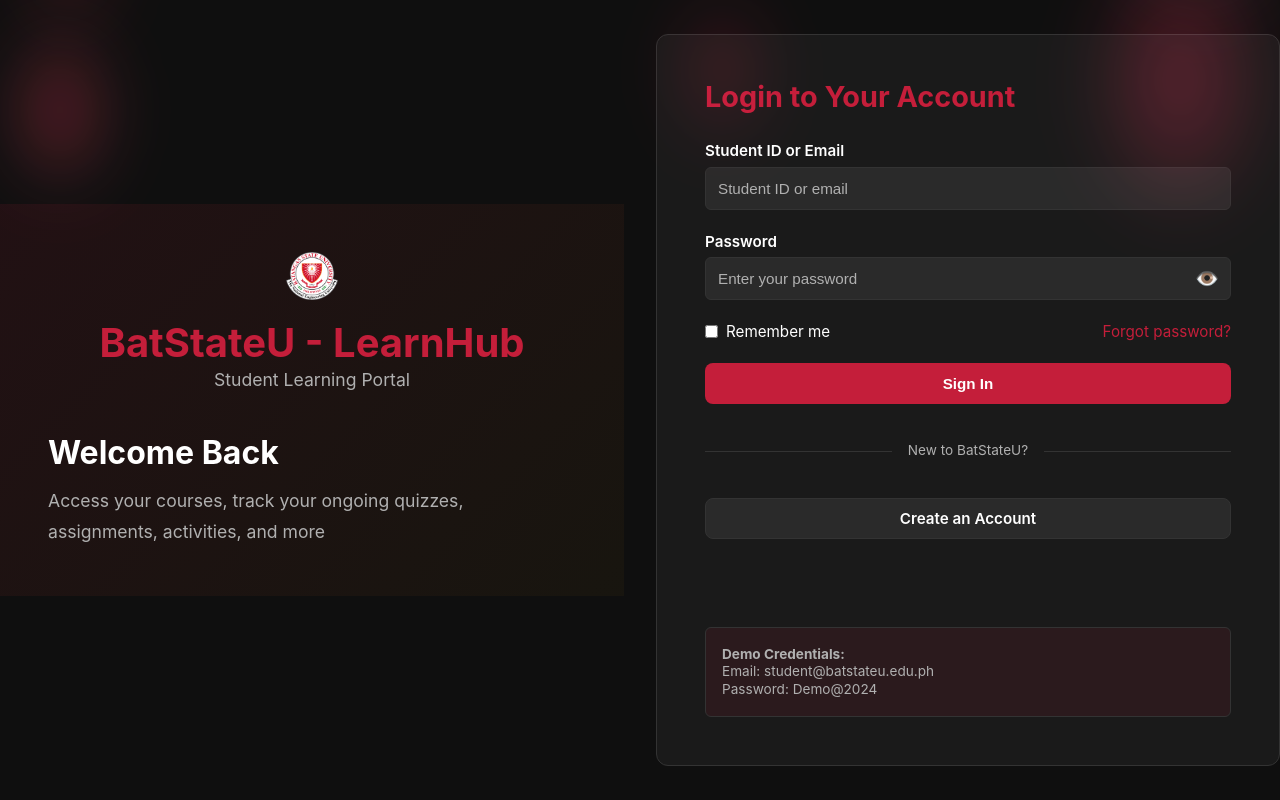
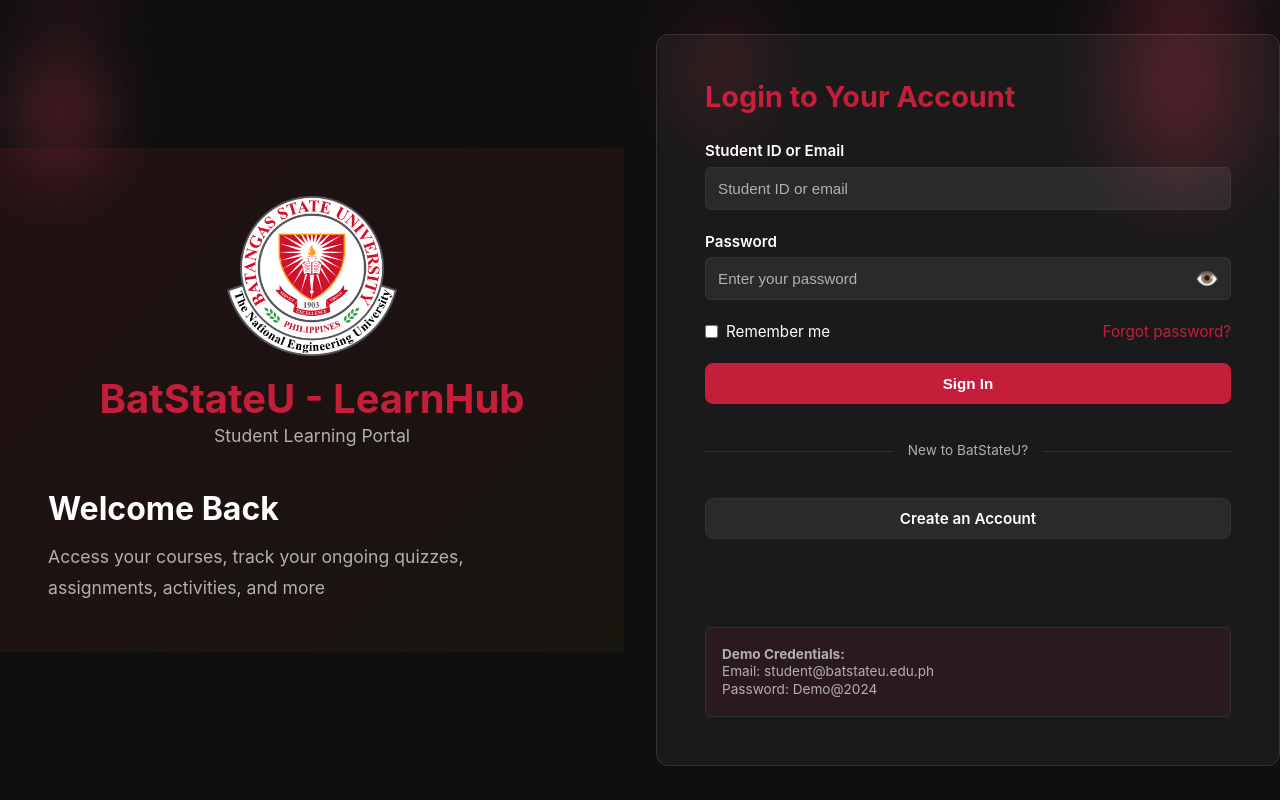
Before and after one commit to JennyMaeGabuya/SM-3101, a PHP site: page /login.php in a window 1280 px wide; the page is wider, and only the part inside the window is pictured. Run offline with PHP 8.4, Linux system fonts and the light colour scheme.

Commit message:
Fix login logo size on login page and others in .php file 0/7

```diff
--- a/login.php
+++ b/login.php
@@ -10,14 +10,14 @@ include 'connection/dbsConnection.php';
     <title>BatStateU - Student Portal Login</title>
     <link rel="stylesheet" href="styles/styles.css?v=2">
 </head>
-<body class="auth-page">
+<body class="auth-page login-page">
    <section class="login-section" style="position:relative; overflow:visible;">
 
-    <!-- 🔥 Ambient ORBS (inside the section, after content or before closing tag) -->
+
     <div class="gx-orb gx-orb--soft"  style="right:-80px; top:-100px; background:var(--gx-orb-1);"></div>
     <div class="gx-orb gx-orb--small" style="left:-40px; bottom:-70px; background:var(--gx-orb-2);"></div>
     <div class="gx-orb gx-orb--small" style="left:-50px; top:40%; background:var(--gx-orb-3);"></div>
-    <!-- extra 2 orbs -->
+
     <div class="gx-orb gx-orb--soft"  style="right:-100px; bottom:-50px; background:var(--gx-orb-4);"></div>
     <div class="gx-orb gx-orb--small" style="right:35%; top:-40px; background:var(--gx-orb-5);"></div>
     </section>
@@ -41,7 +41,6 @@ include 'connection/dbsConnection.php';
 
                 <div class="form-group">
                     <label for="loginEmail">Student ID or Email</label>
-                    <!-- use text so student IDs are accepted without email-only validation -->
                     <input type="text" id="loginEmail" placeholder="Student ID or email" required>
                 </div>
 
@@ -83,12 +82,12 @@ include 'connection/dbsConnection.php';
     <script src="settings.js"></script>
     <script src="auth.js"></script>
     <script>
-        // Show a message/banner if redirected here after logout
+
         window.addEventListener('load', function() {
             try {
                 const params = new URLSearchParams(window.location.search)
                 const flagged = sessionStorage.getItem('batstate_just_logged_out') || params.has('logged_out')
-                // If we arrived with logged_out param, ensure any lingering current_user is cleared
+
                 if (params.has('logged_out')) {
                     try { localStorage.removeItem('batstate_current_user') } catch (e) {}
                 }
@@ -100,7 +99,7 @@ include 'connection/dbsConnection.php';
                         setTimeout(() => { b.style.display = 'none' }, 4000)
                     }
                     sessionStorage.removeItem('batstate_just_logged_out')
-                    // remove logged_out param from URL to avoid showing again on refresh
+
                     if (params.has('logged_out')) {
                         params.delete('logged_out')
                         const newUrl = window.location.pathname + (params.toString() ? '?' + params.toString() : '')
@@ -108,7 +107,7 @@ include 'connection/dbsConnection.php';
                     }
                 }
 
-                // account deleted banner
+
                 if (params.has('account_deleted')) {
                     showMessage('Your account was deleted.', 'info')
                     const b2 = document.getElementById('logoutBanner')
@@ -117,17 +116,15 @@ include 'connection/dbsConnection.php';
                         b2.style.display = 'block'
                         setTimeout(() => { b2.style.display = 'none' }, 4000)
                     }
-                    // cleanup param after showing
+
                     params.delete('account_deleted')
                     const newUrl2 = window.location.pathname + (params.toString() ? '?' + params.toString() : '')
                     history.replaceState({}, document.title, newUrl2)
                 }
 
-                // If a deleted user exists in sessionStorage, show an undo affordance on the login page
                 try {
                     const rawDeleted = sessionStorage.getItem('batstate_deleted_user')
                     if (rawDeleted) {
-                        // create an undo banner similar to profile.html's undoBanner
                         const existing = document.getElementById('undoBanner')
                         if (existing) existing.remove()
                         const b = document.createElement('div')
@@ -139,11 +136,9 @@ include 'connection/dbsConnection.php';
                         const undoBtn = document.getElementById('undoBtn')
                         const dismissBtn = document.getElementById('dismissUndo')
 
-                        // If user does nothing, after N ms consider deletion final and remove the temp snapshot
                         const timeoutMs = (window && window.DELETE_UNDO_TIMEOUT_MS) ? window.DELETE_UNDO_TIMEOUT_MS : 8000
                         let to = setTimeout(() => {
                             try { sessionStorage.removeItem('batstate_deleted_user') } catch (e) {}
-                            // show final deleted message briefly then hide
                             const b2 = document.getElementById('logoutBanner')
                             if (b2) {
                                 b2.textContent = 'Your account was deleted.'
@@ -161,7 +156,6 @@ include 'connection/dbsConnection.php';
                                 if (!raw) return
                                 const payload = JSON.parse(raw)
                                 const restored = payload.user
-                                // restore into users list
                                 let users = JSON.parse(localStorage.getItem('batstate_users') || '[]')
                                 if (!users.find(u => (u.id||u.studentId) == (restored.id||restored.studentId))) {
                                     users.push(restored)
@@ -171,7 +165,6 @@ include 'connection/dbsConnection.php';
                                 sessionStorage.removeItem('batstate_deleted_user')
                                 const ex = document.getElementById('undoBanner')
                                 if (ex) ex.remove()
-                                // navigate to dashboard as restored and signed in
                                 window.location.replace('index.php')
                             } catch (err) { console.error('undo failed', err) }
                         })
@@ -181,7 +174,6 @@ include 'connection/dbsConnection.php';
                             try { sessionStorage.removeItem('batstate_deleted_user') } catch (e) {}
                             const ex = document.getElementById('undoBanner')
                             if (ex) ex.remove()
-                            // show final deleted message
                             try {
                                 const b2 = document.getElementById('logoutBanner')
                                 if (b2) {
@@ -193,10 +185,8 @@ include 'connection/dbsConnection.php';
                         })
                     }
                 } catch (e) {
-                    // ignore errors reading sessionStorage
                 }
             } catch (e) {
-                // ignore
             }
         });
 
@@ -214,7 +204,6 @@ include 'connection/dbsConnection.php';
             const users = JSON.parse(localStorage.getItem('batstate_users') || '[]');
             const idLower = identifier.toLowerCase();
 
-            // Match email case-insensitively, or studentId as exact trimmed string
             const user = users.find(u => {
                 const email = (u.email || '').toString().toLowerCase();
                 const sid = (u.studentId || '').toString().trim();
@@ -242,7 +231,6 @@ include 'connection/dbsConnection.php';
             field.type = field.type === 'password' ? 'text' : 'password';
         }
 
-        // Initialize demo user
         window.addEventListener('load', function() {
             let users = JSON.parse(localStorage.getItem('batstate_users') || '[]');
             if (!users.find(u => u.email === 'student@batstateu.edu.ph')) {
--- a/styles/styles.css
+++ b/styles/styles.css
@@ -131,7 +131,7 @@ body {
 
 /* Logo image sizing */
 .brand-logo-img {
-  height: 1.6rem; /* aligns with navbar text */
+  height: 3rem; /* default site logo height for index and most pages */
   width: auto;
   display: inline-block;
 }
@@ -140,6 +140,13 @@ body {
 .auth-brand .brand-logo .brand-logo-img,
 .auth-brand .brand-logo img {
   height: 3rem;
+}
+
+/* Make the logo much larger only on the login page. Targets the auth brand
+   specifically to ensure it overrides the default auth rule. */
+body.login-page .auth-brand .brand-logo .brand-logo-img,
+body.login-page .brand-logo-img {
+  height: 10rem;
 }
 
 /* Profile menu styles */
```
Also changed, not shown: styles.css (+9 -12 lines).
